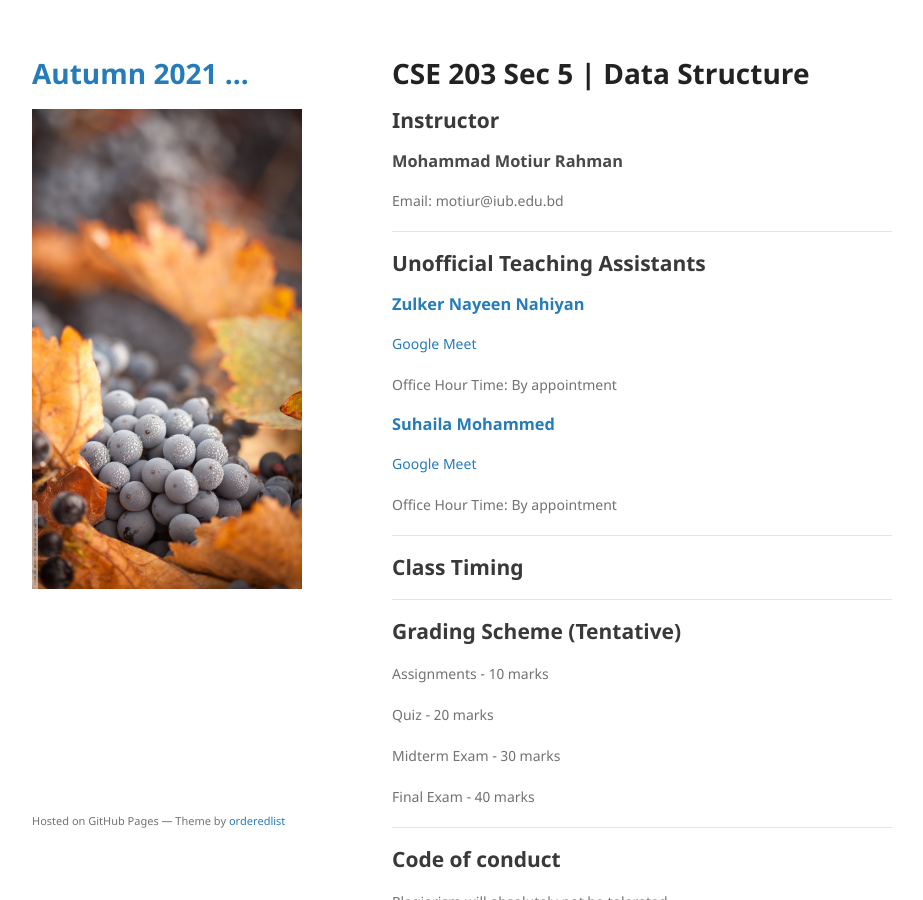
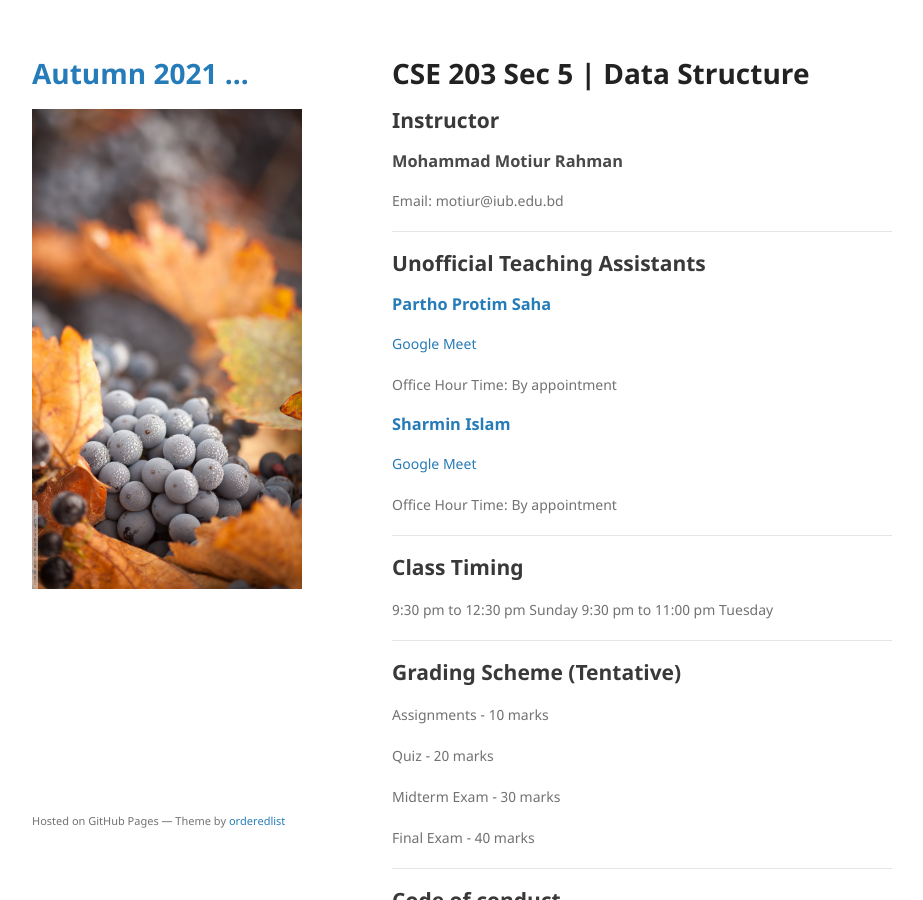
Before and after one commit to mohammadmotiurrahman/mohammadmotiurrahman.github.io, a Jekyll site: the page built from cse203_5/index.md, in a window 1280 px wide and 900 px high. Shown: the whole window, without its empty margins (178-1101 px from the left). Built offline with Jekyll 4.4.1, drawn with Linux system fonts in a browser that asks for light colours; our own code applies the rules of GitHub Pages for plain Markdown files.

Commit message:
Update index.md

```diff
--- a/cse203_5/index.md
+++ b/cse203_5/index.md
@@ -6,14 +6,14 @@ Email: motiur@iub.edu.bd
 * * *
 ## Unofficial Teaching Assistants
 
-### [Zulker Nayeen Nahiyan](mailto:1910063@iub.edu.bd)
+### [Partho Protim Saha](mailto:1730016@iub.edu.bd)
 
 [Google Meet](http://meet.google.com/rmm-fzar-yng)
 
 Office Hour Time: By appointment
 
 
-### [Suhaila Mohammed](mailto:1910496@iub.edu.bd)
+### [Sharmin Islam](mailto:1822217@iub.edu.bd)
 
 [Google Meet](http://meet.google.com/ooy-ozzg-dzt)
 
@@ -21,7 +21,8 @@ Office Hour Time: By appointment
 
 * * *
 ## Class Timing
-
+9:30 pm to 12:30 pm Sunday
+9:30 pm to 11:00 pm Tuesday
 
 * * *
 ## Grading Scheme (Tentative)
```
